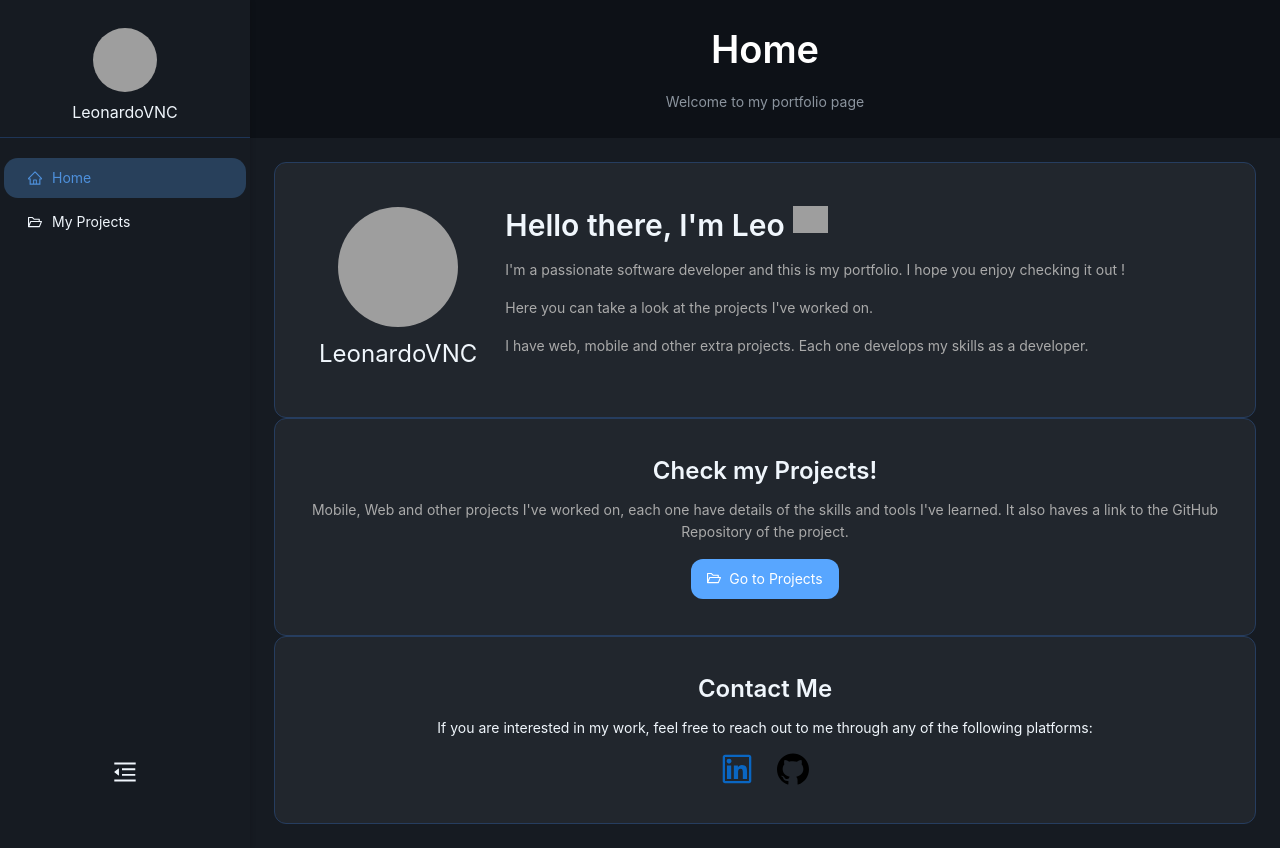
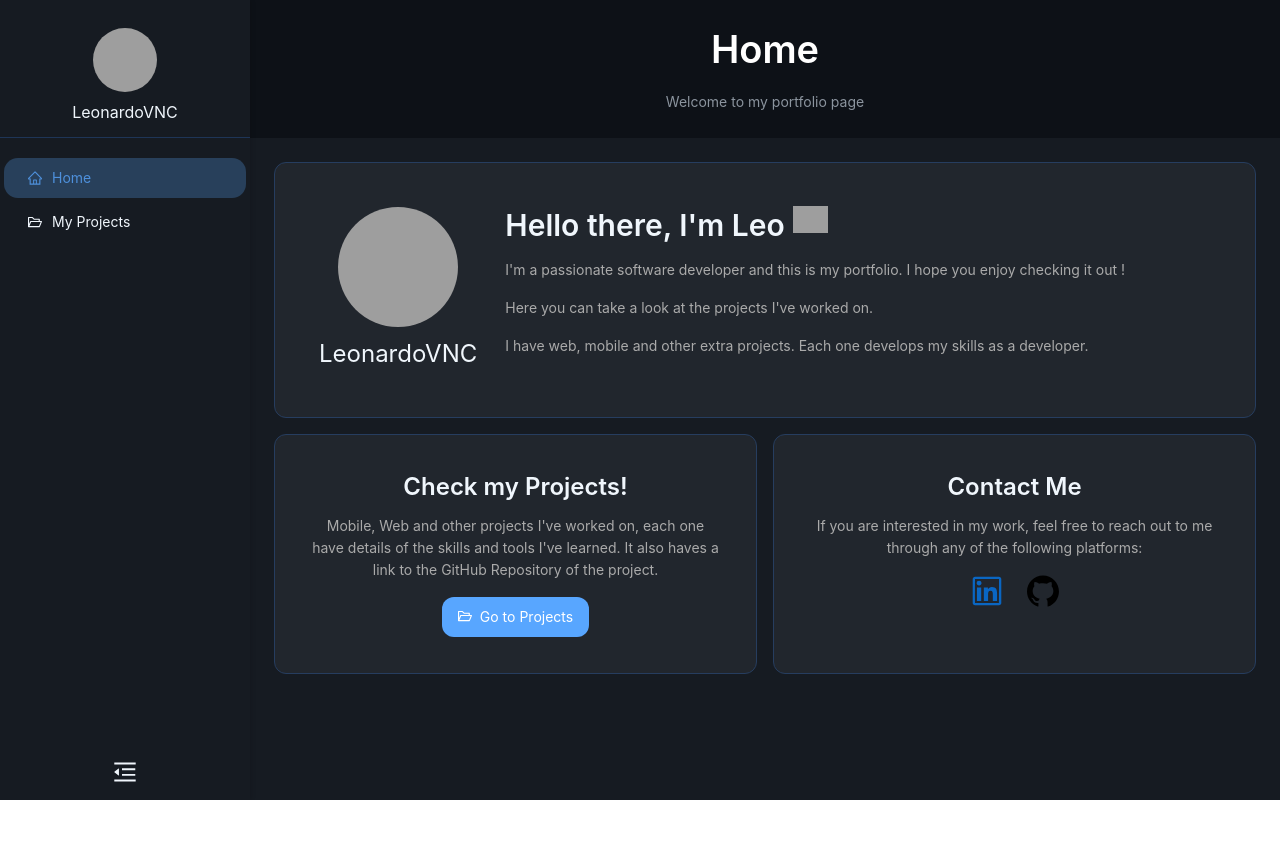
Before and after one commit to LeonardoVNC/LeonardoVNC, a React (Vite) app in the folder projects-spa/: page / in a window 1280 px wide. After the commit the page ends 800 px from the top, so only its background shows below. Built offline with nearby package versions, Linux system fonts and the light colour scheme; grey boxes are pictures that could not be loaded.

Commit message:
visual corrections - HomePage

```diff
--- a/projects-spa/src/components/home/ContactSection.tsx
+++ b/projects-spa/src/components/home/ContactSection.tsx
@@ -26,11 +26,17 @@ const ContactSection = () => {
     }, [])
 
     return (
-        <Card style={{ overflow: "hidden", padding: 12, margin: "auto" }}>
+        <Card style={{
+            overflow: "hidden",
+            width: "100%",
+            height: "100%",
+            padding: 12,
+            margin: "auto",
+        }}>
             <Title level={3} style={{ textAlign: "center" }}>
                 Contact Me
             </Title>
-            <Paragraph style={{ textAlign: "center" }}>
+            <Paragraph style={{ textAlign: "center", marginBottom: 16, color: "#AAA" }}>
                 If you are interested in my work, feel free to reach out to me through any of the following platforms:
             </Paragraph>
             <Space size="large" style={{ display: "flex", justifyContent: "center" }}>
--- a/projects-spa/src/components/home/ToProjectSection.tsx
+++ b/projects-spa/src/components/home/ToProjectSection.tsx
@@ -13,7 +13,13 @@ const ToProjectSection = () => {
     }
 
     return (
-        <Card style={{ overflow: "hidden", padding: 12, margin: "auto" }}>
+        <Card style={{
+            overflow: "hidden",
+            width: "100%",
+            height: "100%",
+            padding: 12,
+            margin: "auto"
+        }}>
             <Title level={3} style={{ textAlign: "center" }}>
                 Check my Projects!
             </Title>
--- a/projects-spa/src/pages/home/HomePage.tsx
+++ b/projects-spa/src/pages/home/HomePage.tsx
@@ -1,20 +1,26 @@
+import { Row, Col } from "antd";
 import ContactSection from "../../components/home/ContactSection";
 import ToProjectSection from "../../components/home/ToProjectSection";
 import WelcomeSection from "../../components/home/WelcomeSection";
 import PageTemplate from "../../components/PageTemplate";
 
 const HomePage = () => {
+    return (
+        <PageTemplate title="Home" subtitle="Welcome to my portfolio page">
+            <Row gutter={[16, 16]} style={{ alignItems: "stretch" }}>
+                <Col xs={24}>
+                    <WelcomeSection />
+                </Col>
 
-    return (
-        <PageTemplate
-            title="Home"
-            subtitle="Welcome to my portfolio page"
-        >
-            <WelcomeSection/>
-            <ToProjectSection/>
-            <ContactSection/>
+                <Col xs={24} md={12}>
+                    <ToProjectSection />
+                </Col>
+                <Col xs={24} md={12}>
+                    <ContactSection />
+                </Col>
+            </Row>
         </PageTemplate>
     );
-}
+};
 
-export default HomePage
+export default HomePage;
```
